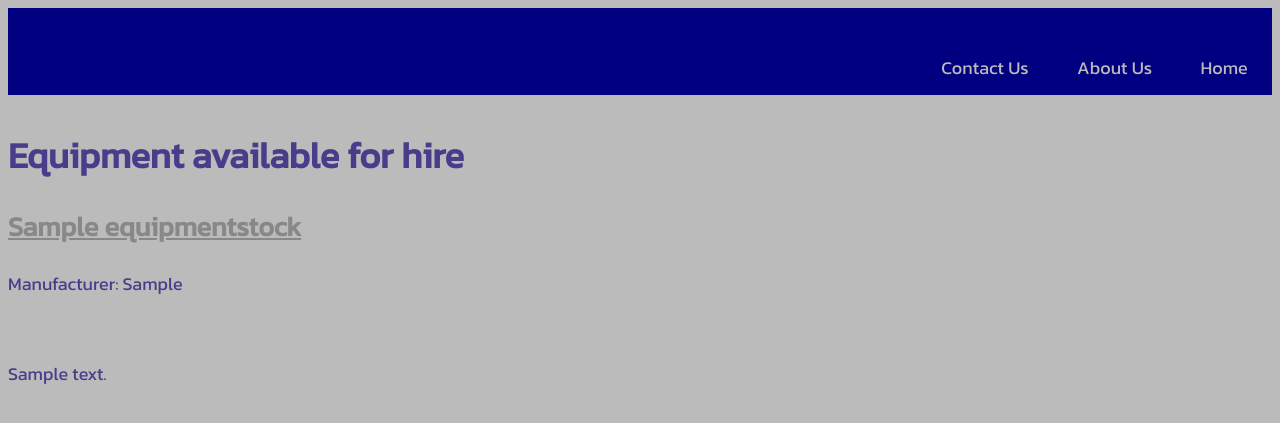
After one commit to VCollins/EventGearSauce, a Django app: template templates/equipment_stock_list.html in a window 1280 px wide. The commit adds this page. Shown: the top 423 px of the page. Run offline with Django 4.2, Linux system fonts and the light colour scheme; the template is opened without the code that fills it: values that come from a table or form of the project are taken from there, others are empty; tables that the repository leaves empty hold one stand-in row (values such as "Sample post").

Commit message:
Added equipment stock list and equipment stock detail pages for equipment review

```diff
--- a/mainPages/models.py
+++ b/mainPages/models.py
@@ -1,4 +1,5 @@
 from django.db import models
+from django.urls import reverse
 
 
 # Create your models here.
@@ -6,8 +7,12 @@ from django.db import models
 class EquipmentStock(models.Model):
     manufacturer = models.CharField(max_length=50)
     model_name = models.CharField(max_length=100)
+    description = models.CharField(max_length=100)
     serial_number = models.CharField(max_length=13)
-    amount = models.IntegerField()
+    amount_available = models.IntegerField()
 
     def __str__(self):
         return str(self.manufacturer) + " " + str(self.model_name)
+
+    def get_absolute_url(self):
+        return reverse("equipment_stock_detail", kwargs={"pk": self.pk})
--- /dev/null
+++ b/templates/equipment_stock_list.html
@@ -0,0 +1,14 @@
+<!-- templates/equipment_stock_list.html-->
+{% extends "base.html"%}
+
+{% block content %}
+<h1>Equipment available for hire</h1>
+{% for equipment_stock_item in equipment_stock_list %}
+    <div class="">
+        <h2><a href="{% url 'equipment_stock_detail' equipment_stock_item.pk %}">{{ equipment_stock_item.model_name }}</a></h2>
+        <p>Manufacturer:&nbsp{{ equipment_stock_item.manufacturer }}</p>
+        <br />
+        <p>{{ equipment_stock_item.description }}</p>
+    </div>
+{% endfor %}
+{% endblock content%}
--- a/templates/home.html
+++ b/templates/home.html
@@ -12,4 +12,6 @@
 <p>
     We also engage with industry specialists on your behalf, should you require that extra special touch to make your event extraordinary!
 </p>
+<br />
+<h2><a href="{% url 'equipment_stock_list' %}">Equipment available for hire</a></h2>
 {% endblock content%}
```
Also changed, not shown: mainPages/views.py (+13 -1 lines), templates/equipment_stock_detail.html (added, +10 -0 lines).
